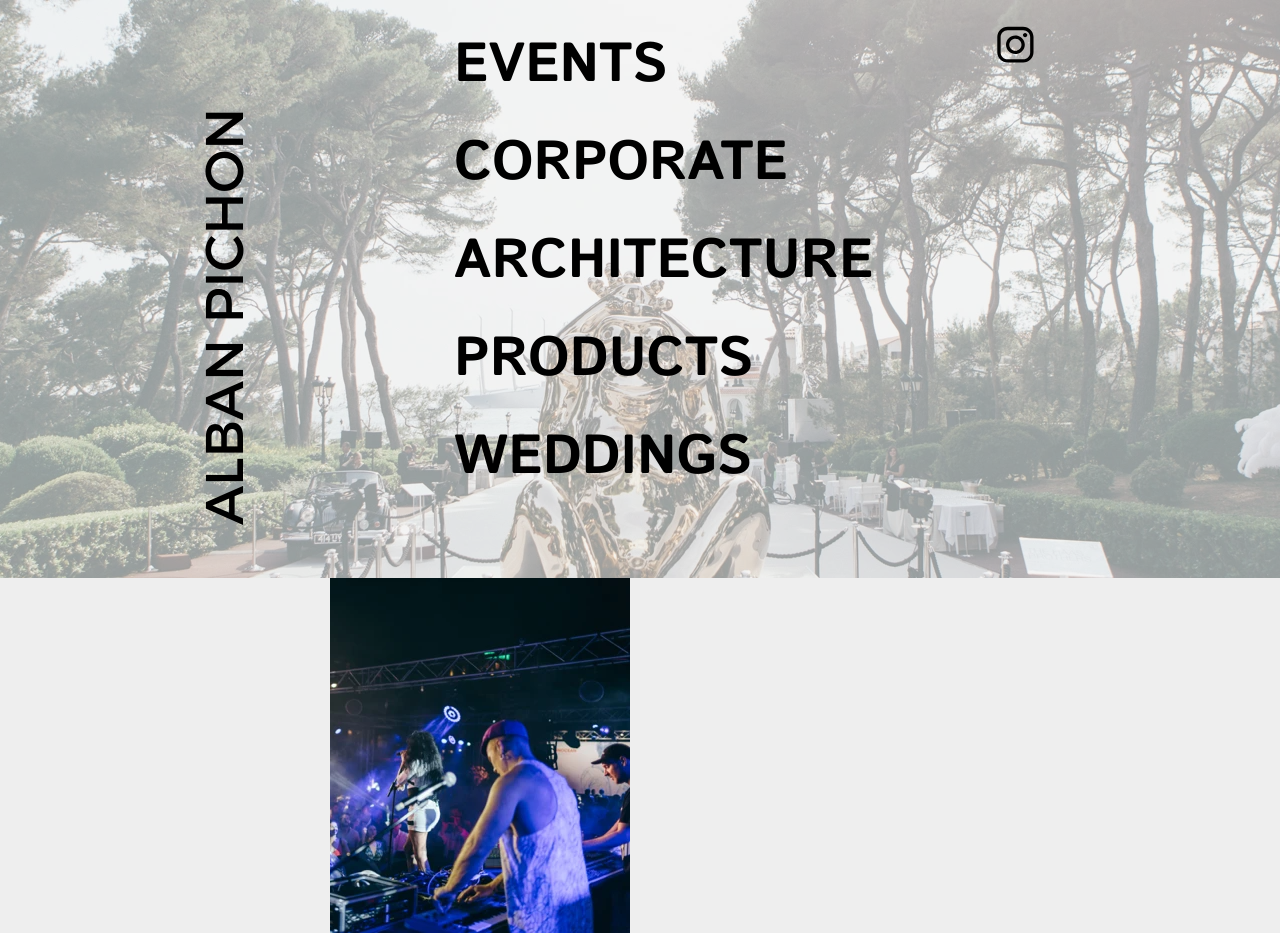
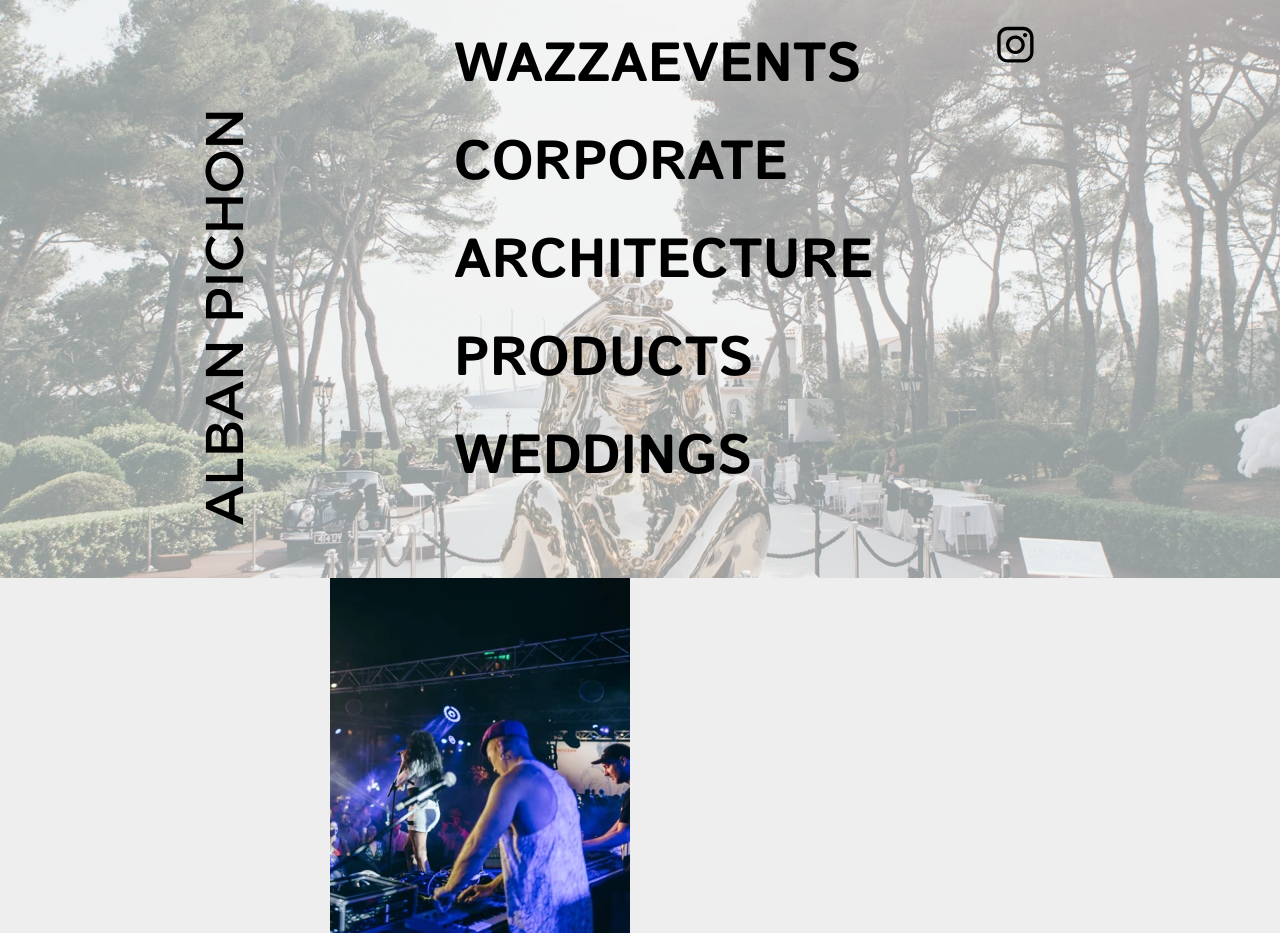
Before and after one commit to mrbluematrix/pichon.github.io, a plain HTML site: page index.html in a window 1280 px wide. Drawn offline with Linux system fonts and the light colour scheme.

Commit message:
Update index.html

```diff
--- a/index.html
+++ b/index.html
@@ -29,7 +29,7 @@ html{-webkit-font-smoothing:antialiased; -moz-osx-font-smoothing:grayscale}.menu
 <div class="v4 ps2 s9 c5">
 <ul class="menu-dropdown v5 ps2 s9 m1" id="m1">
 <li class="v1 ps2 s10 mit1">
-<a href="#" class="ml1"><div class="menu-content mcv1"><div class="v1 ps2 s11 c6"><div class="v1 ps2 s11 c7"><p class="p1 f3"><sub class="f2">EVENTS</p></div></div></div></a>
+<a href="#" class="ml1"><div class="menu-content mcv1"><div class="v1 ps2 s11 c6"><div class="v1 ps2 s11 c7"><p class="p1 f3"><sub class="f2">WAZZAEVENTS</p></div></div></div></a>
 </li>
 <li class="v1 ps6 s10 mit1">
 <a href="#" class="ml1"><div class="menu-content mcv1"><div class="v1 ps2 s11 c8"><div class="v1 ps2 s11 c7"><p class="p1 f3"><sub class="f2">CORPORATE</p></div></div></div></a>
```
